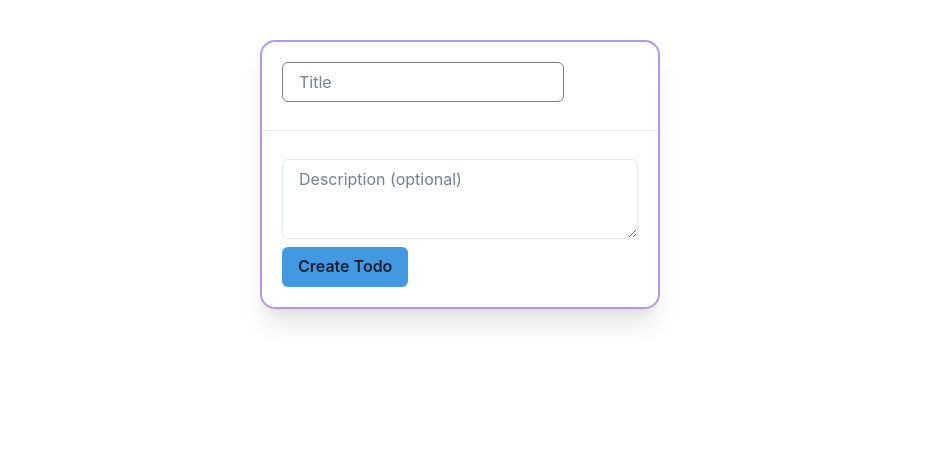
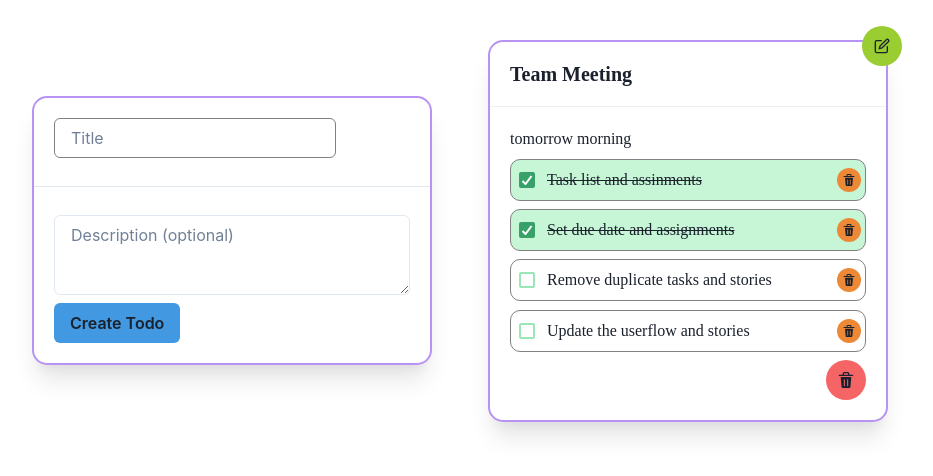
Before and after one commit to jaikarans/todo_app, a React (Create React App) app: page / in a window 1280 px wide. Shown: the top 476 px of the page, without its empty margins (180-1113 px from the left). Built offline with nearby package versions, Linux system fonts and the light colour scheme.

Commit message:
added demo semple todo data for first-time user

```diff
--- a/src/pages/Home.tsx
+++ b/src/pages/Home.tsx
@@ -2,6 +2,7 @@ import { HStack } from "@chakra-ui/react";
 import { useState } from "react";
 import NewNoteCard from "../components/NewNoteCard";
 import NoteCard from "../components/NoteCard";
+import loadSampleData from "../utils/sampledata";
 
 export type Todo = {
   id: string;
@@ -21,7 +22,7 @@ const getTodoFromLocal = () => {
   if(todoString) {
     return JSON.parse(todoString) as Todo[];
   } else {
-    return [];
+    return loadSampleData()
   }
 }
 
--- /dev/null
+++ b/src/utils/sampledata.ts
@@ -0,0 +1,15 @@
+import { Todo } from "../pages/Home";
+
+const loadSampleData = () => {
+  let todo_list = localStorage.getItem("todoList");
+  let sampleTodo: Todo[] = []
+  if (!todo_list){
+    sampleTodo = [{"id":"a8df1496-2775-42b5-826e-c4863aa45fa5","title":"Team Meeting","description":"tomorrow morning","tasks":[{"uid":"3bb09aa1-e122-4011-9c24-f0995c0c0afd","taskString":"Task list and assinments","isChecked":true},{"uid":"8fad1bed-2574-4cef-9d6c-3d19d9973549","taskString":"Set due date and assignments","isChecked":true},{"uid":"e3f72156-3fc8-4027-b342-d2782ade9693","taskString":"Remove duplicate tasks and stories","isChecked":false},{"uid":"d007a789-bff8-45ae-86b0-0286fbc2a563","taskString":"Update the userflow and stories","isChecked":false}]}]
+    localStorage.setItem("todoList", JSON.stringify(sampleTodo));
+
+  }
+  console.log('inside loadSampleData', todo_list);
+  return sampleTodo;
+}
+
+export default loadSampleData;
```
